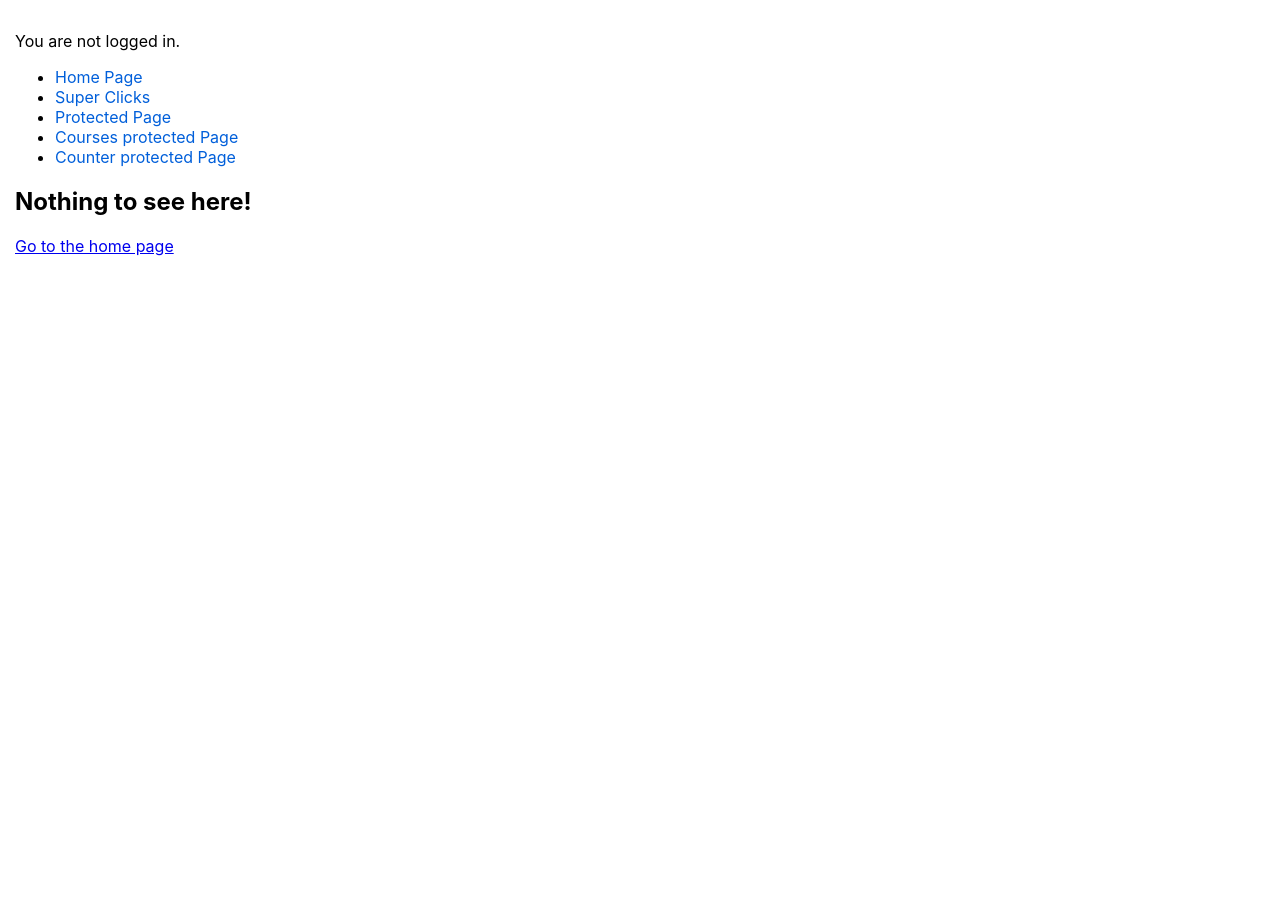
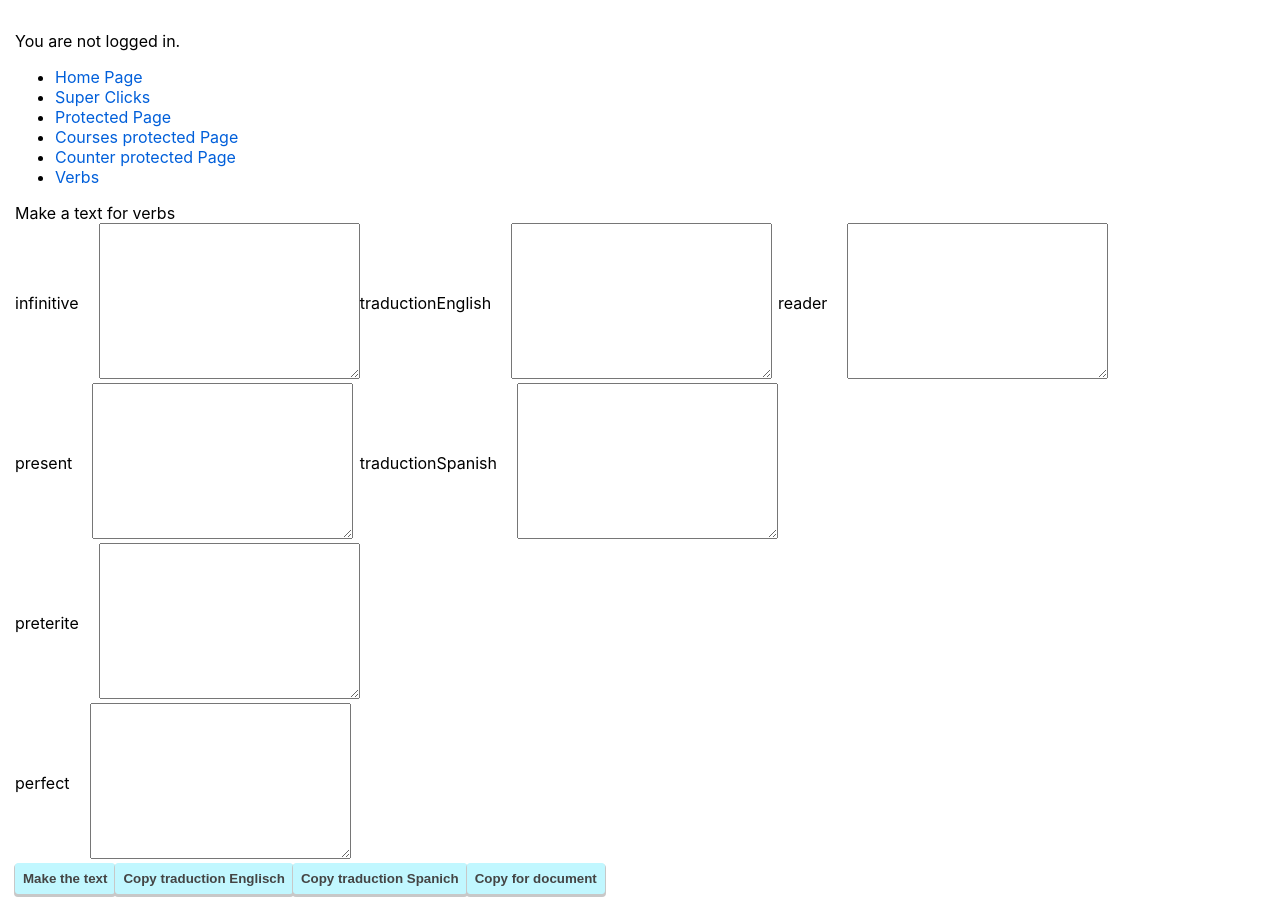
Before and after one commit to revione/template-react-ts-craco-styled-components-router, a React (Create React App) app: page /verbs in a window 1280 px wide. Before the commit the page ends 800 px from the top, so only its background shows below. Built offline with nearby package versions, Linux system fonts and the light colour scheme.

Commit message:
make a creator glosary

```diff
--- a/src/index.css
+++ b/src/index.css
@@ -32,6 +32,7 @@ button {
 
   transition: all 0.25s linear;
   box-shadow: 0 2px 0px 1px #c8c8c8;
+  cursor: pointer;
 }
 
 button:hover {
--- /dev/null
+++ b/src/pages/Verbs/index.tsx
@@ -0,0 +1,219 @@
+import React from "react"
+import { useForm } from "react-hook-form"
+import { useState } from "react"
+import { copy } from "@utils"
+
+// texts
+const initialTexts = {
+  infinitiv: "",
+  prasens: "",
+  prateritum: "",
+  perfekt: "",
+  traductionInglish: "",
+  traductionSpanish: "",
+}
+
+const makeArray = (text: string) => {
+  return text.replace(/(\r\n|\n|\r)/gm, "").split(".")
+}
+
+const TextArea = React.memo(({ name, register }: any) => {
+  return (
+    <div
+      style={{
+        display: "flex",
+        alignItems: "center",
+        gap: "20px",
+      }}
+    >
+      <label htmlFor={name}>{name}</label>
+      <div>
+        <textarea
+          {...{
+            ...register(name),
+            cols: 30,
+            rows: 10,
+          }}
+        />
+      </div>
+    </div>
+  )
+})
+
+export const Verbs = () => {
+  const {
+    register,
+    getValues,
+    handleSubmit,
+    // watch,
+    formState: { errors, isValid },
+  } = useForm()
+
+  const onSubmit = (data: any) => console.log(data)
+
+  //   console.log("example", watch("example")) // watch input value by passing the name of it
+  //   console.log("infinitiv", watch("infinitiv")) // watch input value by passing the name of it
+
+  const makeText = () => {
+    const { infinitive, perfect, present, preterite } = getValues()
+
+    const newValues = {
+      infinitive: makeArray(infinitive),
+      present: makeArray(present),
+      preterite: makeArray(preterite),
+      perfect: makeArray(perfect),
+    }
+
+    // console.log("newValues : ", newValues)
+    // console.log("newValues : ", Object.values(newValues))
+
+    const makeOneText = ([arr1, arr2, arr3, arr4]: any) => {
+      console.log("data : ", [arr1, arr2, arr3, arr4])
+      let draft = ""
+
+      for (let i = 0; i < arr1.length - 1; i++) {
+        draft +=
+          arr1[i] +
+          " • " +
+          arr2[i] +
+          " • " +
+          arr3[i] +
+          " • " +
+          arr4[i] +
+          ".\n\n"
+      }
+
+      return draft
+    }
+
+    const newText = makeOneText(Object.values(newValues))
+
+    // console.log("newText : ", newText)
+
+    copy(newText)
+
+    return newText
+
+    // isolate every text as required
+  }
+
+  //   console.log("errors", errors)
+  //   console.log("isValid", isValid)
+
+  const joinTraduction = (lenguage: "English" | "Spanish") => {
+    const { [`traduction${lenguage}`]: traduction } = getValues()
+
+    // console.log(`traduction${lenguage}`, traduction)
+
+    if (traduction.length <= 0) return
+
+    const texts = makeArray(makeText())
+    const traductions = makeArray(traduction)
+
+    const makeOneText = ([arr1, arr2]: any) => {
+      console.log("data : ", [arr1, arr2])
+      let draft = ""
+
+      for (let i = 0; i < arr1.length - 1; i++) {
+        draft += arr1[i] + ".\n" + arr2[i] + ".\n\n"
+      }
+
+      return draft
+    }
+
+    const textTraduction = makeOneText([texts, traductions])
+
+    copy(textTraduction)
+
+    return textTraduction
+  }
+
+  const makeAllTheTexts = () => {
+    const texts = makeText()
+    const { infinitive, perfect, present, preterite } = getValues()
+    const englishTraduction = joinTraduction("English")
+    const spanishTraduction = joinTraduction("Spanish")
+
+    const draft =
+      "Verbs: \n\n" +
+      texts +
+      "\n\n" +
+      "Verbs - isolated: \n\n" +
+      infinitive +
+      "\n\n" +
+      present +
+      "\n\n" +
+      preterite +
+      "\n\n" +
+      perfect +
+      "\n\n" +
+      "English: \n\n" +
+      englishTraduction +
+      "\n\n" +
+      "Spanish: \n\n" +
+      spanishTraduction
+
+    copy(draft)
+  }
+
+  return (
+    <div>
+      <div>Make a text for verbs</div>
+      <form onSubmit={handleSubmit(onSubmit)}>
+        <div
+          style={{
+            display: "flex",
+          }}
+        >
+          <div>
+            <TextArea {...{ name: "infinitive", register }} />
+            <TextArea {...{ name: "present", register }} />
+            <TextArea {...{ name: "preterite", register }} />
+            <TextArea {...{ name: "perfect", register }} />
+          </div>
+
+          <div>
+            <TextArea {...{ name: "traductionEnglish", register }} />
+            <TextArea {...{ name: "traductionSpanish", register }} />
+          </div>
+
+          <div>
+            <TextArea {...{ name: "reader", register }} />
+          </div>
+        </div>
+
+        <div>
+          <button {...{ type: "button", onClick: makeText }}>
+            Make the text
+          </button>
+
+          <button
+            {...{
+              type: "button",
+              onClick: () => {
+                joinTraduction("English")
+              },
+            }}
+          >
+            Copy traduction Englisch
+          </button>
+
+          <button
+            {...{
+              type: "button",
+              onClick: () => {
+                joinTraduction("Spanish")
+              },
+            }}
+          >
+            Copy traduction Spanich
+          </button>
+
+          <button {...{ type: "button", onClick: makeAllTheTexts }}>
+            Copy for document
+          </button>
+        </div>
+      </form>
+    </div>
+  )
+}
--- a/src/pages/index.ts
+++ b/src/pages/index.ts
@@ -8,5 +8,6 @@ export * from "./LoginPage"
 export * from "./NoMatchPage"
 export * from "./ProtectedPage"
 export * from "./SuperClicks"
+export * from "./Verbs"
 
 // lazys
--- a/src/router/_components/Layout/index.tsx
+++ b/src/router/_components/Layout/index.tsx
@@ -25,6 +25,9 @@ export function Layout() {
         <li>
           <Link to="/counter">Counter protected Page</Link>
         </li>
+        <li>
+          <Link to="/verbs">Verbs</Link>
+        </li>
       </ul>
 
       <Outlet />
--- a/src/router/index.tsx
+++ b/src/router/index.tsx
@@ -1,6 +1,5 @@
 // libraries
 import { BrowserRouter, useRoutes } from "react-router-dom"
-import type { RouteObject } from "react-router-dom"
 // components
 import { AuthProvider, Layout, RequireAuth } from "./_components"
 // pages
@@ -14,6 +13,7 @@ import {
   CoursesIndexPage,
   CoursesPage,
   SuperClicks,
+  Verbs,
 } from "@src/pages"
 
 const routes = [
@@ -25,6 +25,10 @@ const routes = [
       {
         path: "/super-clicks",
         element: <SuperClicks />,
+      },
+      {
+        path: "/verbs",
+        element: <Verbs />,
       },
       {
         path: "/login",
```
